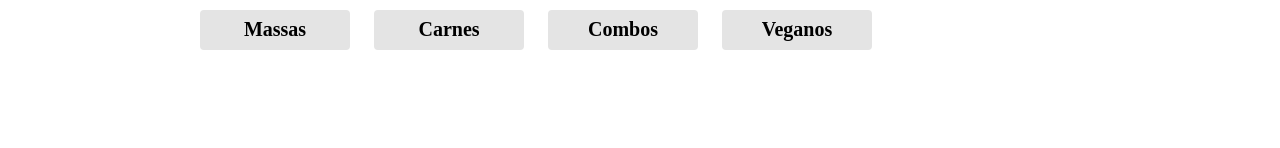
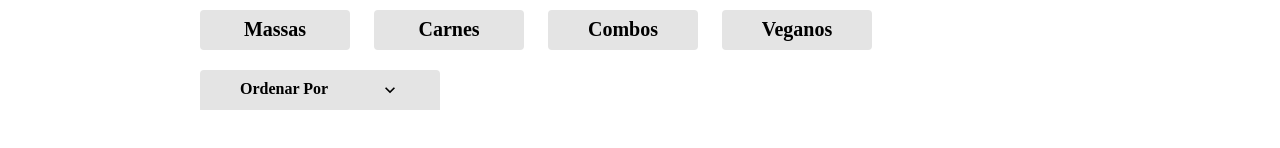
Before and after one commit to JulioTavaresDE/AluroniMassa, a React (Create React App) app: page / in a window 1280 px wide. Shown: the part 644-792 px from the top of the page. Built offline with nearby package versions, Linux system fonts and the light colour scheme.

Commit message:
Fazendo o ordenador funcionar

```diff
--- a/public/index.html
+++ b/public/index.html
@@ -2,15 +2,14 @@
 <html lang="en">
   <head>
     <meta charset="utf-8" />
-    <link rel="icon" href="%PUBLIC_URL%/favicon.ico" />
+    <link rel="icon" href="%PUBLIC_URL%/favicon.svg" />
     <meta name="viewport" content="width=device-width, initial-scale=1" />
     <meta name="theme-color" content="#000000" />
     <meta
       name="description"
       content="Web site created using create-react-app"
     />
-    <link rel="apple-touch-icon" href="%PUBLIC_URL%/logo192.png" />
-    <link rel="manifest" href="%PUBLIC_URL%/manifest.json" />
+
     <title>Aluroni</title>
   </head>
   <body>
--- a/src/index.tsx
+++ b/src/index.tsx
@@ -2,6 +2,7 @@
 import ReactDOM from 'react-dom/client';
 import "normalize.css";
 import './index.css';
+
 import Cardapio from './pages/cardapio';
 
 const root = ReactDOM.createRoot(
--- /dev/null
+++ b/src/pages/cardapio/Ordenador/Ordenador.module.scss
@@ -0,0 +1,49 @@
+@import "styles/variaveis";
+
+.ordenador {
+  align-items: center;
+  background-color: $grey;
+  border: none;
+  border-top-left-radius: 4px;
+  border-top-right-radius: 4px;
+  display: flex;
+  font-size: 1rem;
+  font-weight: bold;
+  height: 40px;
+  justify-content: space-between;
+  min-width: 240px;
+  padding: 0 40px;
+  position: relative;
+  &--ativo {
+    background-color: $blue;
+    color: white;
+  }
+  &__options {
+    display: none;
+    position: absolute;
+    left: 0;
+    flex-direction: column;
+    top: 100%;
+    width: 100%;
+    &--ativo {
+      display: flex;
+    }
+  }
+  &__option {
+    align-items: center;
+    background-color: $grey;
+    border-top: 2px solid $light-grey;
+    box-sizing: border-box;
+    color: $black;
+    display: flex;
+    height: 40px;
+    justify-content: center;
+    width: inherit;
+    &:hover,
+    &--ativo {
+      background-color: $blue;
+      cursor: pointer;
+      color: white;
+    }
+  }
+}
--- /dev/null
+++ b/src/pages/cardapio/Ordenador/index.tsx
@@ -0,0 +1,42 @@
+import style from './Ordenador.module.scss';
+import opcoes from './opcoes.json';
+import React, { useState } from 'react';
+import classNames from 'classnames';
+import { MdKeyboardArrowDown, MdKeyboardArrowUp } from "react-icons/md";
+
+interface Props {
+    ordenador:string,
+    setOrdenador:React.Dispatch<React.SetStateAction<string>>
+}
+
+export default function Ordenador ({ ordenador,setOrdenador}:Props) {
+    const [aberto,setAberto] = useState(false);
+    const nomeOrdenador = ordenador && opcoes.find(opcao => opcao.value === ordenador)?.nome;
+
+    return (
+        <button className={classNames({
+            [style.ordenador]:true,
+            [style["ordenador--ativo"]]:ordenador !== "",
+        })}
+                onClick={()=>setAberto(!aberto)}
+                onBlur={()=>setAberto(false)}
+            >
+
+            <span>{nomeOrdenador || "Ordenar Por"} </span>
+            {aberto ? <MdKeyboardArrowUp size={20}/> : <MdKeyboardArrowDown size={20}/>}
+            <div className={classNames({
+                [style.ordenador__options]: true,
+                [style["ordenador__options--ativo"]]:aberto,
+            })}>
+                {opcoes.map(opcao => (
+                    <div className={style.ordenador__option}
+                    key={opcao.value}
+                        onClick={()=>setOrdenador(opcao.value)}
+                        >
+                        {opcao.nome}
+                    </div>
+                ))}
+            </div>
+        </button>
+    )
+}
--- /dev/null
+++ b/src/pages/cardapio/Ordenador/opcoes.json
@@ -0,0 +1,18 @@
+[
+    {
+      "nome": "",
+      "value": ""
+    },
+    {
+      "nome": "Porção",
+      "value": "porcao"
+    },
+    {
+      "nome": "Qtd. pessoas",
+      "value": "qtd_pessoas"
+    },
+    {
+      "nome": "Preço",
+      "value": "preco"
+    }
+  ]
--- a/src/pages/cardapio/index.tsx
+++ b/src/pages/cardapio/index.tsx
@@ -3,10 +3,13 @@
 import Buscador from './Buscador';
 import { useState } from 'react';
 import Filtros from './Filtros';
+import Ordenador from './Ordenador';
 
 export  default function Cardapio(){
     const [busca,setBusca] = useState("");
     const [filtro,setFiltro] = useState<number | null>(null);
+    const [ordenador,setOrdenador] = useState("");
+
     return(
         <main>
             <nav className={style.menu}>
@@ -22,6 +25,7 @@
                 <Buscador busca={busca} setBusca={setBusca}/>
                 <div className={style.cardapio__filtros}>
                     <Filtros filtro={filtro} setFiltro={setFiltro}/>
+                    <Ordenador ordenador={ordenador} setOrdenador={setOrdenador}/>
                 </div>
             </section>
         </main>
```
Also changed, not shown: public/favicon.svg (added).
